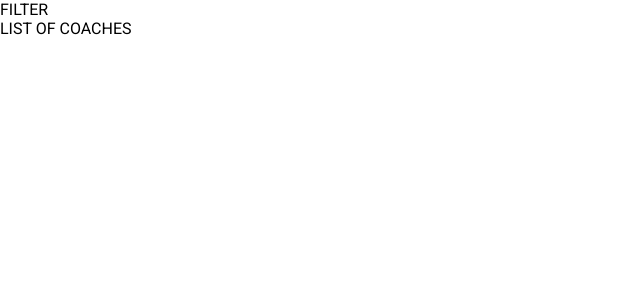
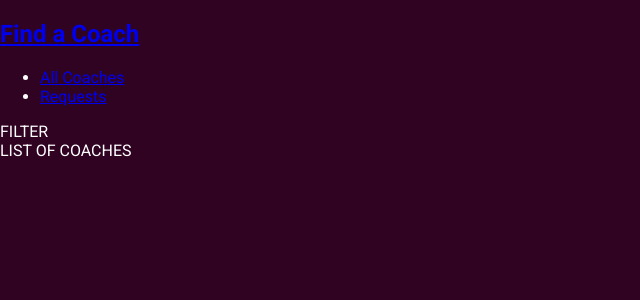
Before and after one commit to ecpieritz/find-a-coach, a Vue app: page /coaches in a window 1280 px wide. Shown: the top 300 px of the page, without its empty margins (0-640 px from the left). Built offline with nearby package versions, Linux system fonts and the light colour scheme.

Commit message:
Added TheHeader

```diff
--- a/src/App.vue
+++ b/src/App.vue
@@ -1,10 +1,14 @@
 <template>
+  <TheHeader />
   <router-view></router-view>
 </template>
 
 <script>
+import TheHeader from './components/layout/TheHeader.vue'
 export default {
-
+  components: {
+    TheHeader
+  }
 }
 </script>
 
@@ -21,5 +25,7 @@ html {
 
 body {
   margin: 0;
+  background-color: #300322;
+  color: #fff;
 }
 </style>
--- /dev/null
+++ b/src/components/layout/TheHeader.vue
@@ -0,0 +1,21 @@
+<template>
+  <header>
+    <nav>
+      <h1><router-link to="/">Find a Coach</router-link></h1>
+      <ul>
+        <li><router-link to="/coaches">All Coaches</router-link></li>
+        <li><router-link to="/requests">Requests</router-link></li>
+      </ul>
+    </nav>
+  </header>
+</template>
+
+<script>
+export default {
+
+}
+</script>
+
+<style scoped>
+
+</style>
```
